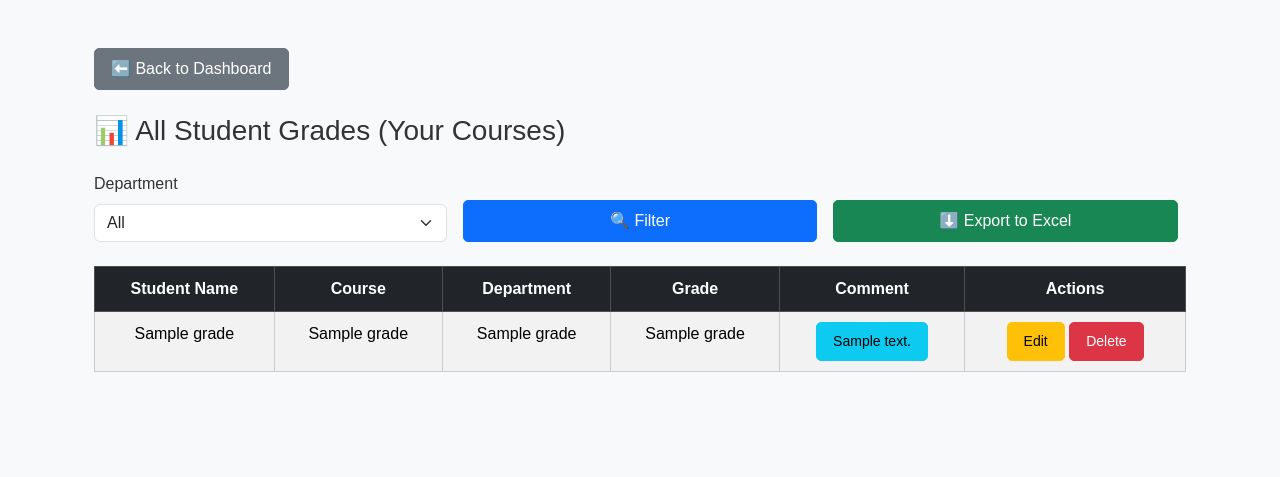
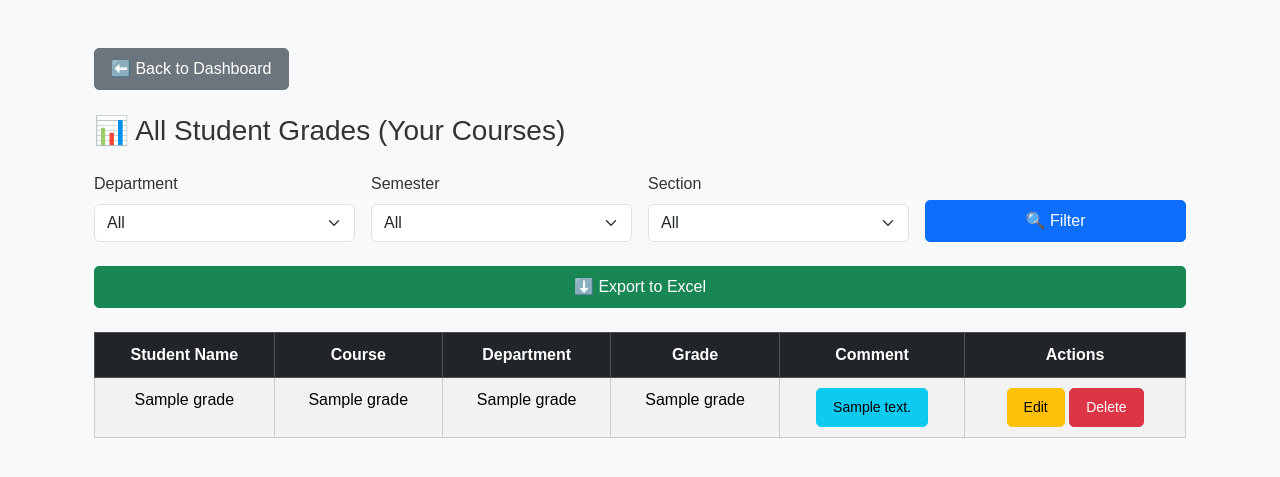
Before and after one commit to groupsystemm/garde_system, a Flask app: template templates/teacher_view_grades.html in a window 1280 px wide. Shown: the top 477 px of the page. Run offline with Flask 3, Linux system fonts and the light colour scheme; the template is opened without the code that fills it: most values are stand-ins (such as "Sample title", 1, 10 or a date in 2020).

Commit message:
Update teacher_view_grades.html

```diff
--- a/templates/teacher_view_grades.html
+++ b/templates/teacher_view_grades.html
@@ -17,7 +17,7 @@
 
   <!-- Filter -->
   <form method="get" class="row g-3 mb-4">
-    <div class="col-md-4">
+    <div class="col-md-3">
       <label class="form-label">Department</label>
       <select name="department" class="form-select">
         <option value="All" {% if selected_dept == 'All' or not selected_dept %}selected{% endif %}>All</option>
@@ -26,13 +26,32 @@
         {% endfor %}
       </select>
     </div>
-    <div class="col-md-4 d-flex align-items-end">
+    <div class="col-md-3">
+      <label class="form-label">Semester</label>
+      <select name="semester" class="form-select">
+        <option value="All" {% if selected_semester == 'All' or not selected_semester %}selected{% endif %}>All</option>
+        {% for sem in semesters %}
+        <option value="{{ sem }}" {% if sem == selected_semester %}selected{% endif %}>{{ sem }}</option>
+        {% endfor %}
+      </select>
+    </div>
+    <div class="col-md-3">
+      <label class="form-label">Section</label>
+      <select name="section" class="form-select">
+        <option value="All" {% if selected_section == 'All' or not selected_section %}selected{% endif %}>All</option>
+        {% for sec in sections %}
+        <option value="{{ sec }}" {% if sec == selected_section %}selected{% endif %}>{{ sec }}</option>
+        {% endfor %}
+      </select>
+    </div>
+    <div class="col-md-3 d-flex align-items-end">
       <button type="submit" class="btn btn-primary w-100">🔍 Filter</button>
     </div>
-    <div class="col-md-4 d-flex align-items-end">
-      <a href="/teacher/export-grades?department={{ selected_dept }}" class="btn btn-success w-100 me-2">⬇️ Export to Excel</a>
-    </div>
   </form>
+
+  <div class="mb-4">
+    <a href="/teacher/export-grades?department={{ selected_dept }}&semester={{ selected_semester }}&section={{ selected_section }}" class="btn btn-success w-100">⬇️ Export to Excel</a>
+  </div>
 
   <!-- Grades Table -->
   {% if grades %}
```
